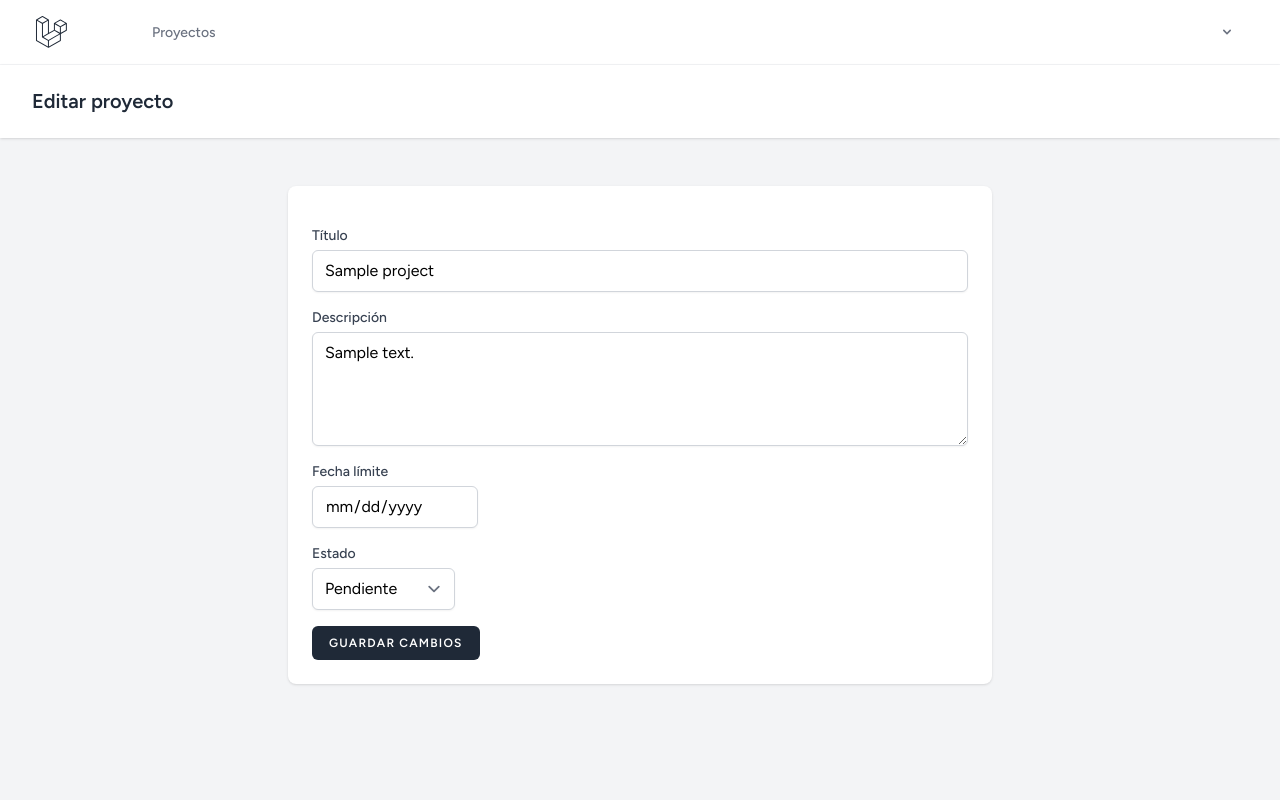
After one commit to adas198780/gestor-proyectos, a Laravel app: template resources/views/projects/edit.blade.php in a window 1280 px wide. The commit adds this page. Run offline with Laravel 12, Linux system fonts and the light colour scheme; the template is opened without the code that fills it: most values are stand-ins (such as "Sample title", 1, 10 or a date in 2020); data that the repository does not hold is empty; style sheets or scripts are compiled from the project's sources.

Commit message:
Add project show, edit, update and destroy

```diff
--- /dev/null
+++ b/resources/views/projects/edit.blade.php
@@ -0,0 +1,49 @@
+<x-app-layout>
+    <x-slot name="header">
+        <h2 class="font-semibold text-xl text-gray-800 leading-tight">Editar proyecto</h2>
+    </x-slot>
+
+    <div class="py-12">
+        <div class="max-w-3xl mx-auto sm:px-6 lg:px-8">
+            <form method="POST" action="{{ route('projects.update', $project) }}"
+                  class="bg-white p-6 shadow sm:rounded-lg space-y-4">
+                @csrf
+                @method('PUT')
+
+                <div>
+                    <x-input-label for="title" value="Título" />
+                    <x-text-input id="title" name="title" class="block mt-1 w-full"
+                                  :value="old('title', $project->title)" required />
+                    <x-input-error :messages="$errors->get('title')" class="mt-2" />
+                </div>
+
+                <div>
+                    <x-input-label for="description" value="Descripción" />
+                    <textarea id="description" name="description" rows="4"
+                              class="block mt-1 w-full border-gray-300 rounded-md shadow-sm">{{ old('description', $project->description) }}</textarea>
+                    <x-input-error :messages="$errors->get('description')" class="mt-2" />
+                </div>
+
+                <div>
+                    <x-input-label for="deadline" value="Fecha límite" />
+                    <x-text-input id="deadline" type="date" name="deadline" class="block mt-1"
+                                  :value="old('deadline', $project->deadline)" />
+                    <x-input-error :messages="$errors->get('deadline')" class="mt-2" />
+                </div>
+
+                <div>
+                    <x-input-label for="status" value="Estado" />
+                    <select id="status" name="status" class="block mt-1 border-gray-300 rounded-md shadow-sm">
+                        @foreach (['pendiente', 'en curso', 'completado'] as $status)
+                            <option value="{{ $status }}" @selected(old('status', $project->status) === $status)>
+                                {{ ucfirst($status) }}
+                            </option>
+                        @endforeach
+                    </select>
+                </div>
+
+                <x-primary-button>Guardar cambios</x-primary-button>
+            </form>
+        </div>
+    </div>
+</x-app-layout>
--- a/resources/views/projects/index.blade.php
+++ b/resources/views/projects/index.blade.php
@@ -11,7 +11,9 @@
         <div class="max-w-7xl mx-auto sm:px-6 lg:px-8 grid gap-6 md:grid-cols-2 lg:grid-cols-3">
             @forelse ($projects as $project)
                 <div class="bg-white p-6 shadow sm:rounded-lg">
-                    <h3 class="font-semibold text-lg">{{ $project->title }}</h3>
+                    <h3 class="font-semibold text-lg">
+                        <a href="{{ route('projects.show', $project) }}" class="hover:underline">{{ $project->title }}</a>
+                    </h3>
                     <p class="text-sm text-gray-500">Propietario: {{ $project->owner->name }}</p>
                     <p class="text-sm text-gray-500">Estado: {{ $project->status }}</p>
                 </div>
```
Also changed, not shown: app/Http/Controllers/ProjectController.php (+23 -23 lines), resources/views/projects/show.blade.php (added, +29 -0 lines).
